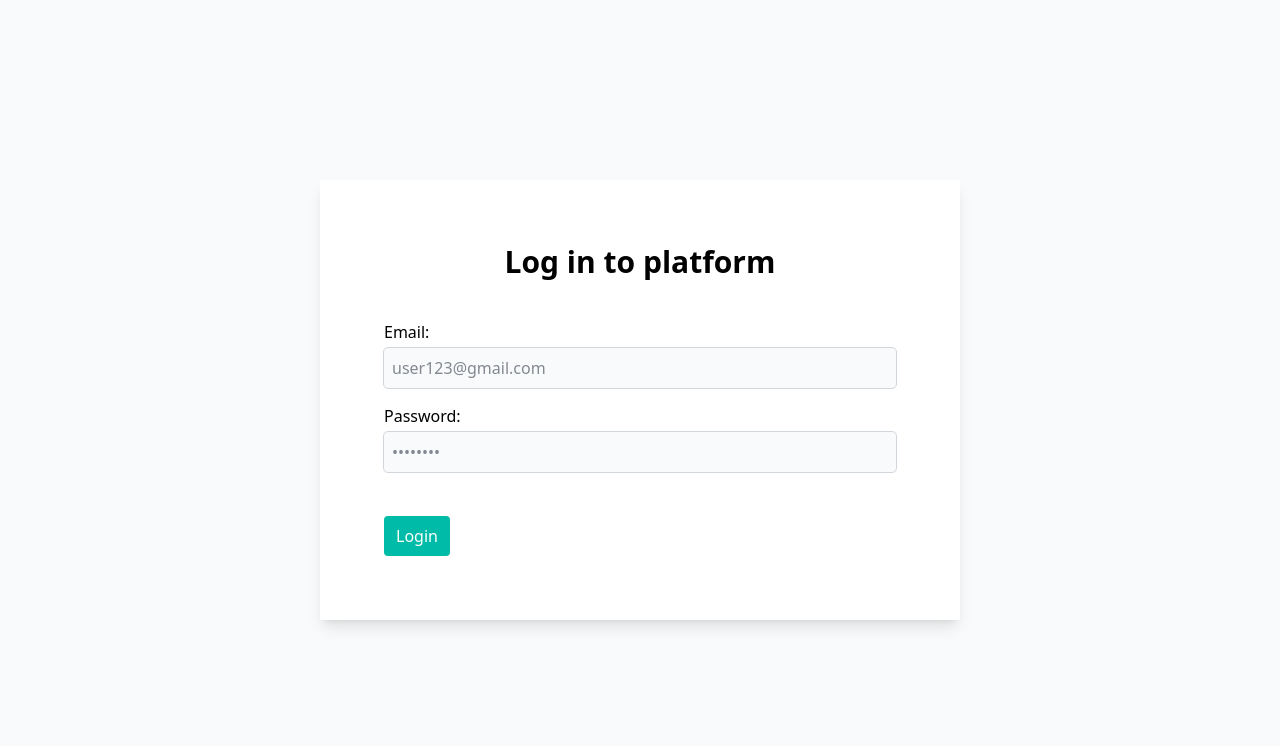
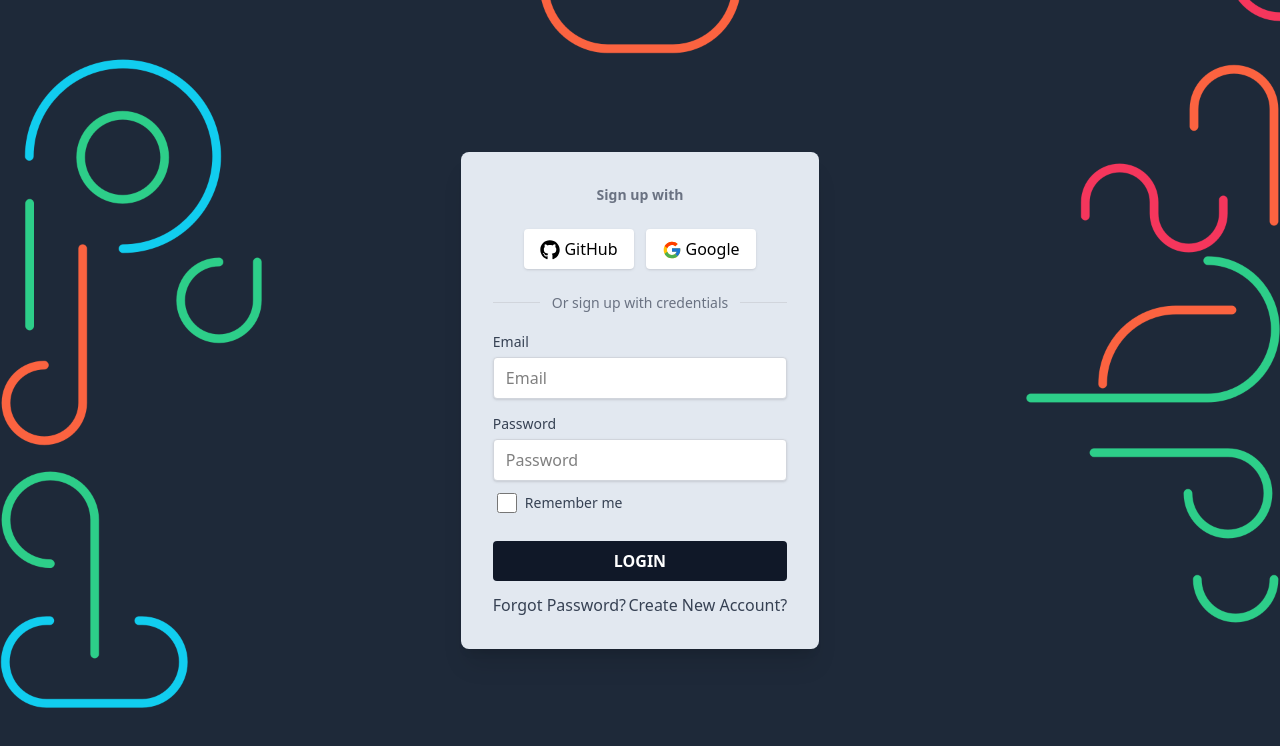
Before and after one commit to lathiyakunj/react-project, a React app: page /login in a window 1280 px wide. Shown: the top 746 px of the page. Built offline with nearby package versions, Linux system fonts and the light colour scheme; the HTML template or start-up script is replaced by a standard one.

Commit message:
login page changes

```diff
--- a/src/pages/Login.jsx
+++ b/src/pages/Login.jsx
@@ -1,12 +1,17 @@
-import {useState } from "react";
-import { useNavigate } from "react-router-dom";
+import { useState } from "react";
+import { NavLink, useNavigate } from "react-router-dom";
 import validationJson from "../ValidationJson.json";
-
-function Login() {
-  const [obj, setobj] = useState({ email: "", password: "" });
+import { FcGoogle } from "react-icons/fc";
+import { FaGithub } from "react-icons/fa";
+const SignIn = () => {
+  const [obj, setobj] = useState({
+    name: "",
+    email: "",
+    password: "",
+    cpassword: "",
+  });
   const [blankObj, setblankObj] = useState({});
   const [errorObj, seterrorObj] = useState({});
-  // let user = useContext(loginUser);
   let navigate = useNavigate();
 
   function inputChange(e) {
@@ -38,19 +43,29 @@ function Login() {
 
     if (Object.keys(errorObj).length == 0) {
       setobj({ ...blankObj });
-      navigate("/dashboard");
     }
   }
   return (
     <>
-      <div className="bg-gray-50 h-screen w-full">
+      {/* <div className="bg-gray-50 h-screen w-full">
         <div className="bg-white w-[50%] p-16 shadow-lg  absolute top-[50%] left-[50%] transform -translate-1/2">
           <h1 className="text-3xl font-bold mb-10 text-center">
-            Log in to platform
+            Sign in to platform
           </h1>
 
           <form>
-            <label htmlFor="email">Email:</label>
+            <label htmlFor="name">Name:</label>
+            <input
+              type="text"
+              name="name"
+              id="name"
+              placeholder="user123"
+              onChange={inputChange}
+              value={obj.name ?? ""}
+              className="outline outline-gray-300 bg-gray-50 w-full p-2 mt-1 mb-1 focus:outline-3 focus:outline-teal-500 text-gray-900 rounded"
+            />
+            <p className="mb-3 text-red-500">{errorObj?.name}</p>
+            <label htmlFor="name">Name:</label>
             <input
               type="email"
               name="email"
@@ -60,7 +75,7 @@ function Login() {
               value={obj.email ?? ""}
               className="outline outline-gray-300 bg-gray-50 w-full p-2 mt-1 mb-1 focus:outline-3 focus:outline-teal-500 text-gray-900 rounded"
             />
-             <p className="mb-3 text-red-500">{errorObj?.email}</p>
+            <p className="mb-3 text-red-500">{errorObj?.email}</p>
             <label htmlFor="password">Password:</label>
             <input
               type="password"
@@ -71,19 +86,137 @@ function Login() {
               value={obj.password ?? ""}
               className="outline outline-gray-300 bg-gray-50 w-full p-2 mt-1 mb-4 focus:outline-3 focus:outline-teal-500 text-gray-900 rounded"
             />
-             <p className="mb-3 text-red-500">{errorObj?.password}</p>
+            <p className="mb-3 text-red-500">{errorObj?.password}</p>
+            <label htmlFor="password">Confirm Password:</label>
+            <input
+              type="password"
+              name="cpassword"
+              id="cpassword"
+              placeholder="••••••••"
+              onChange={inputChange}
+              value={obj.cpassword ?? ""}
+              className="outline outline-gray-300 bg-gray-50 w-full p-2 mt-1 mb-4 focus:outline-3 focus:outline-teal-500 text-gray-900 rounded"
+            />
+            <p className="mb-3 text-red-500">{errorObj?.cpassword}</p>
             <button
               type="button"
               onClick={getdata}
               className="py-2 px-3 bg-teal-500 rounded text-white mt-4"
             >
-              Login
+              Signin to your account
             </button>
           </form>
+        </div>
+      </div> */}
+
+      <div className="signin bg-gray-800 h-screen w-full flex items-center justify-center">
+        <div className="bg-[#e2e8f0] w-[28%] p-8 rounded-lg shadow-xl">
+          <h1 className="text-[14px] font-bold mb-6 text-center text-gray-500">
+            Sign up with
+          </h1>
+
+          {/* Social buttons */}
+          <div className="flex gap-3 justify-center mt-1 mb-6">
+            <button
+              type="button"
+              className="bg-white rounded py-2 px-4 hover:bg-gray-50 shadow hover:shadow-md transition-all duration-300"
+            >
+              <span className="font-medium">
+                {" "}
+                <FaGithub className="inline me-1 text-[20px]" />
+                GitHub
+              </span>
+            </button>
+            <button
+              type="button"
+              className="bg-white rounded py-2 px-4 hover:bg-gray-50 shadow hover:shadow-md transition-all duration-300"
+            >
+              <span className="font-medium">
+                <FcGoogle className="inline me-1 text-[20px]" />
+                Google
+              </span>
+            </button>
+          </div>
+
+          <div className="flex items-center my-4">
+            <div className="flex-1 h-px bg-gray-300"></div>
+            <span className="px-3 text-sm text-gray-500">
+              Or sign up with credentials
+            </span>
+            <div className="flex-1 h-px bg-gray-300"></div>
+          </div>
+
+          {/* Form with Validation */}
+          <form>
+            <label
+              htmlFor="email"
+              className="text-sm font-medium text-gray-700"
+            >
+              Email
+            </label>
+            <input
+              type="email"
+              name="email"
+              id="email"
+              placeholder="Email"
+              onChange={inputChange}
+              value={obj.email ?? ""}
+              className="w-full border bg-white border-gray-300 shadow rounded px-3 py-2 mt-1 focus:ring-2 focus:ring-blue-500 focus:outline-none"
+            />
+            <p className="mb-3 text-sm text-red-500">{errorObj?.email}</p>
+
+            <label
+              htmlFor="password"
+              className="text-sm font-medium text-gray-700"
+            >
+              Password
+            </label>
+            <input
+              type="password"
+              name="password"
+              id="password"
+              placeholder="Password"
+              onChange={inputChange}
+              value={obj.password ?? ""}
+              className="w-full border bg-white border-gray-300 shadow rounded px-3 py-2 mt-1 focus:ring-2 focus:ring-blue-500 focus:outline-none"
+            />
+            <p className="mb-3 text-sm text-red-500">{errorObj?.password}</p>
+            <div className="flex items-center gap-2 ms-1 mt-2 mb-7">
+              <input
+                type="checkbox"
+                name="check"
+                id="check"
+                onChange={inputChange}
+                // checked={obj.email ?? false}
+                className="h-5 w-5  border-gray-300 rounded focus:ring-2 focus:ring-blue-500 focus:outline-none"
+              />
+
+              <label
+                htmlFor="check"
+                className="text-sm font-medium text-gray-700"
+              >
+                Remember me
+              </label>
+            </div>
+
+            <button
+              type="button"
+              onClick={getdata}
+              className="w-full bg-gray-900 text-white py-2 uppercase rounded font-semibold hover:bg-gray-800 transition"
+            >
+              login
+            </button>
+          </form>
+
+          <div className="mt-3 flex justify-between text-gray-700">
+            {/* <NavLink to={"/forgotpassword"}>Forgot Password?</NavLink> */}
+            <p>Forgot Password?</p>
+            <NavLink to={"/signin"}>Create New Account?</NavLink>
+          </div>
         </div>
       </div>
     </>
   );
-}
+};
 
-export default Login;
+export default SignIn;
```
